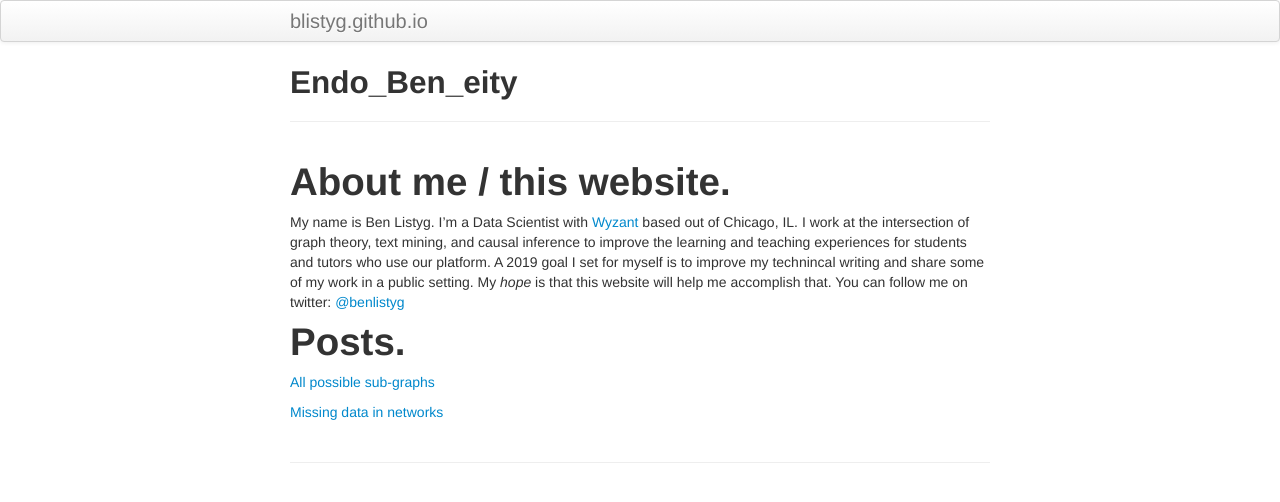
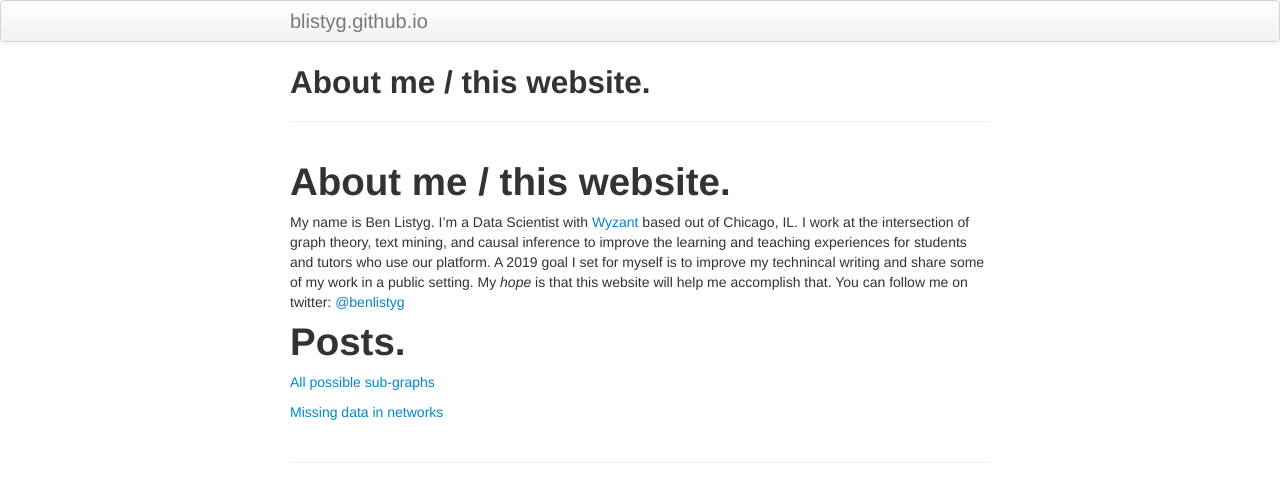
Before and after one commit to BListyg/blistyg.github.io, a Jekyll site: the page built from index.md, in a window 1280 px wide. Shown: the top 502 px of the page. Built offline with Jekyll 4.4.1, drawn with Linux system fonts in a browser that asks for light colours; our own code applies the rules of GitHub Pages for plain Markdown files.

Commit message:
Update index.md

```diff
--- a/index.md
+++ b/index.md
@@ -1,7 +1,5 @@
 ---
 layout: page
-
-title: Endo_Ben_eity
 ---
 
 # About me / this website.
```
